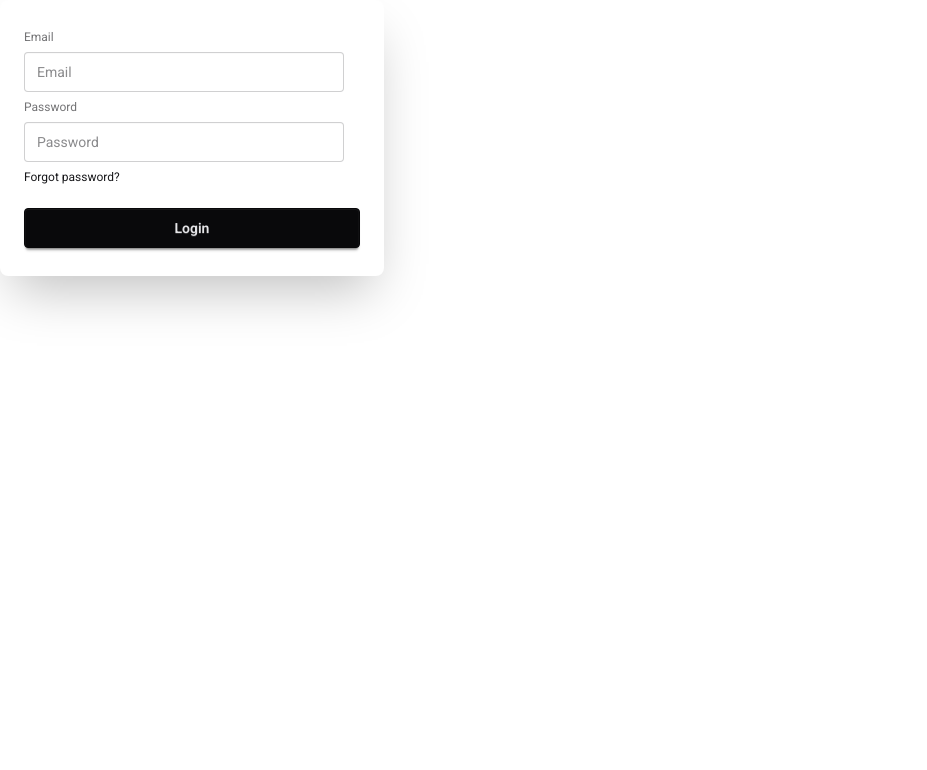
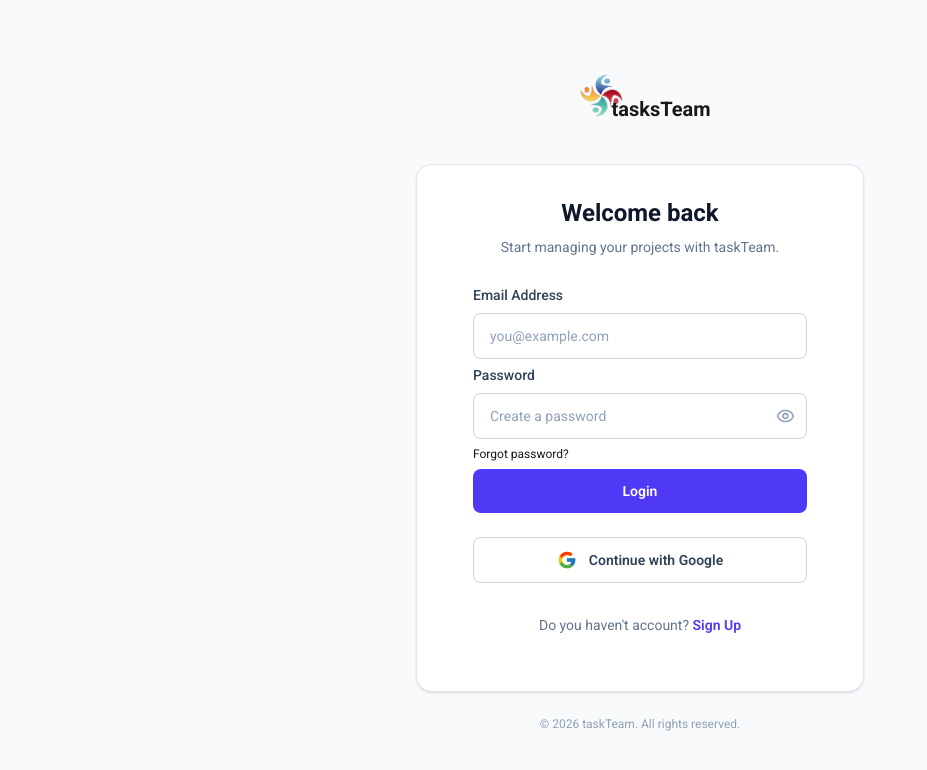
Before and after one commit to Nahidul-Islam78/tasksTeam, a React (Vite) app: page /auth/login in a window 1280 px wide. Shown: the top 770 px of the page, without its empty margins (0-927 px from the left). Built offline with nearby package versions, Linux system fonts and the light colour scheme; no server answers.

Commit message:
redesign login page

```diff
--- a/src/hooks/useAxios.jsx
+++ b/src/hooks/useAxios.jsx
@@ -1,10 +1,10 @@
 import axios from 'axios';
 import React from 'react';
-const axiosSecure= axios.create({
-  baseURL: `http://localhost:3000`,
+const api = axios.create({
+  baseURL: import.meta.env.VITE_API_URL,
 });
 const useAxios = () => {
-  return axiosSecure
+  return api
 };
 
 export default useAxios;
--- a/src/pages/auth/Login.jsx
+++ b/src/pages/auth/Login.jsx
@@ -1,12 +1,17 @@
-import React from 'react';
+import React, { useState } from 'react';
 import useAuth from '../../hooks/useAuth';
 import { useForm } from 'react-hook-form';
-import { useNavigate } from 'react-router';
+import { Link, useNavigate } from 'react-router';
+import Logo from '../../component/Logo';
+import { Eye, EyeOff } from 'lucide-react';
+import { FcGoogle } from 'react-icons/fc';
 
 const Login = () => {
+
   const { loginUser } = useAuth();
   const { handleSubmit, register } = useForm();
-  const navigate=useNavigate()
+  const navigate = useNavigate();
+  const [showPassword, setShowPassword] = useState(false);
 
   const handelLogin = (data) => {
 
@@ -19,19 +24,122 @@
 
   }
   return (
-    <div>
-      <div className="card bg-base-100 w-full max-w-sm shrink-0 shadow-2xl">
-        <div className="card-body">
-          <form onSubmit={handleSubmit(handelLogin)} className="fieldset">
-            <label className="label">Email</label>
-            <input {...register('email')} type="email" className="input" placeholder="Email" />
-            <label className="label">Password</label>
-            <input {...register('password')} type="password" className="input" placeholder="Password" />
-            <div>
-              <a className="link link-hover">Forgot password?</a>
+    <div className="min-h-screen bg-slate-50 px-4 py-10 sm:px-6 lg:px-8">
+      <div className="mx-auto flex min-h-[calc(100vh-5rem)] max-w-md items-center justify-center">
+        <div className="w-full">
+          {/* Logo */}
+          <div className="mb-8 text-center">
+            <Link to="/" className="inline-flex items-center gap-2">
+              <Logo></Logo>
+            </Link>
+          </div>
+
+          <div className="rounded-2xl border border-slate-200 bg-white p-6 shadow-sm sm:p-8">
+            {/* Heading */}
+            <div className="text-center">
+              <h1 className="text-2xl font-bold text-slate-900">
+                Welcome back
+              </h1>
+
+              <p className="mt-2 text-sm text-slate-500">
+                Start managing your projects with taskTeam.
+              </p>
             </div>
-            <button className="btn btn-neutral mt-4">Login</button>
-          </form>
+            <div className="card-body">
+              <form
+                className="mt-8 space-y-5"
+                onSubmit={handleSubmit(handelLogin)}
+                className="fieldset"
+              >
+                {/* Email */}
+                <div>
+                  <label
+                    htmlFor="email"
+                    className="mb-2 block text-sm font-medium text-slate-700"
+                  >
+                    Email Address
+                  </label>
+
+                  <input
+                    {...register('email')}
+                    id="email"
+                    name="email"
+                    type="email"
+                    placeholder="you@example.com"
+                    autoComplete="email"
+                    required
+                    className="w-full rounded-lg border border-slate-300 px-4 py-3 text-sm text-slate-900 outline-none transition placeholder:text-slate-400 focus:border-indigo-500 focus:ring-2 focus:ring-indigo-100"
+                  />
+                </div>
+
+                {/* Password */}
+                <div>
+                  <label
+                    htmlFor="password"
+                    className="mb-2 block text-sm font-medium text-slate-700"
+                  >
+                    Password
+                  </label>
+
+                  <div className="relative">
+                    <input
+                      {...register('password')}
+                      id="password"
+                      name="password"
+                      type={showPassword ? 'text' : 'password'}
+                      placeholder="Create a password"
+                      autoComplete="new-password"
+                      required
+                      className="w-full rounded-lg border border-slate-300 px-4 py-3 pr-12 text-sm text-slate-900 outline-none transition placeholder:text-slate-400 focus:border-indigo-500 focus:ring-2 focus:ring-indigo-100"
+                    />
+
+                    <button
+                      type="button"
+                      onClick={() => setShowPassword(prev => !prev)}
+                      aria-label={
+                        showPassword ? 'Hide password' : 'Show password'
+                      }
+                      className="absolute right-3 top-1/2 -translate-y-1/2 text-slate-400 hover:text-slate-700"
+                    >
+                      {showPassword ? <EyeOff size={19} /> : <Eye size={19} />}
+                    </button>
+                  </div>
+                </div>
+                <div>
+                  <a className="link link-hover">Forgot password?</a>
+                </div>
+                <button
+                  type="submit"
+                  className="w-full rounded-lg bg-indigo-600 px-4 py-3 text-sm font-semibold text-white transition hover:bg-indigo-700 focus:outline-none focus:ring-2 focus:ring-indigo-500 focus:ring-offset-2"
+                >
+                  Login
+                </button>
+              </form>
+              <div>
+                <button
+                  type="button"
+                  className="flex w-full items-center justify-center gap-3 rounded-lg border border-slate-300 bg-white px-4 py-3 text-sm font-semibold text-slate-700 transition hover:bg-slate-50 mt-3"
+                >
+                  <FcGoogle size={20} />
+                  Continue with Google
+                </button>
+              </div>
+              {/* Login */}
+              <p className="mt-6 text-center text-sm text-slate-500">
+                Do you haven't account?{' '}
+                <Link
+                  to="/auth/sign-up"
+                  className="font-semibold text-indigo-600 hover:text-indigo-700"
+                >
+                  Sign Up
+                </Link>
+              </p>
+            </div>
+          </div>
+          {/* Footer */}
+          <p className="mt-6 text-center text-xs text-slate-400">
+            © {new Date().getFullYear()} taskTeam. All rights reserved.
+          </p>
         </div>
       </div>
     </div>
--- a/src/router/router.jsx
+++ b/src/router/router.jsx
@@ -9,7 +9,7 @@
 import Dashboard from '../pages/dashboard/Dashboard';
 import Workspace from '../pages/dashboard/Workspaces';
 import Project from '../pages/dashboard/Project';
-import ProjectKanbanBoard from '../pages/dashboard/projectKanbanBoard';
+import ProjectKanbanBoard from '../pages/dashboard/ProjectKanbanBoard';
 import SingleWorkspace from '../pages/dashboard/SingleWorkspace';
 import InviteAccept from '../pages/invite/InviteAccept';
 import PrivetRoute from './PrivetRoute';
```
Also changed, not shown: vercel.json (added), 1 other file (tests, documents, lock files or other folders).
